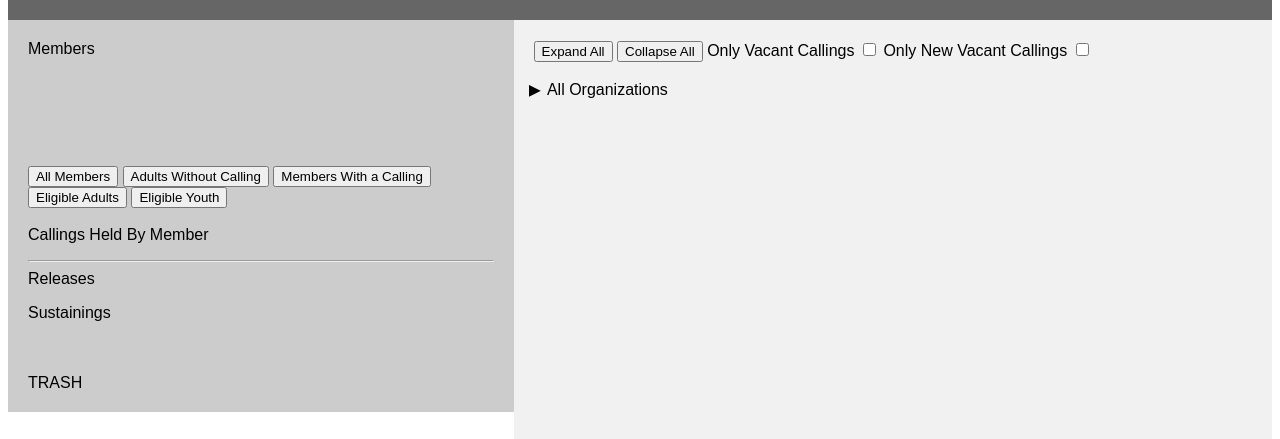
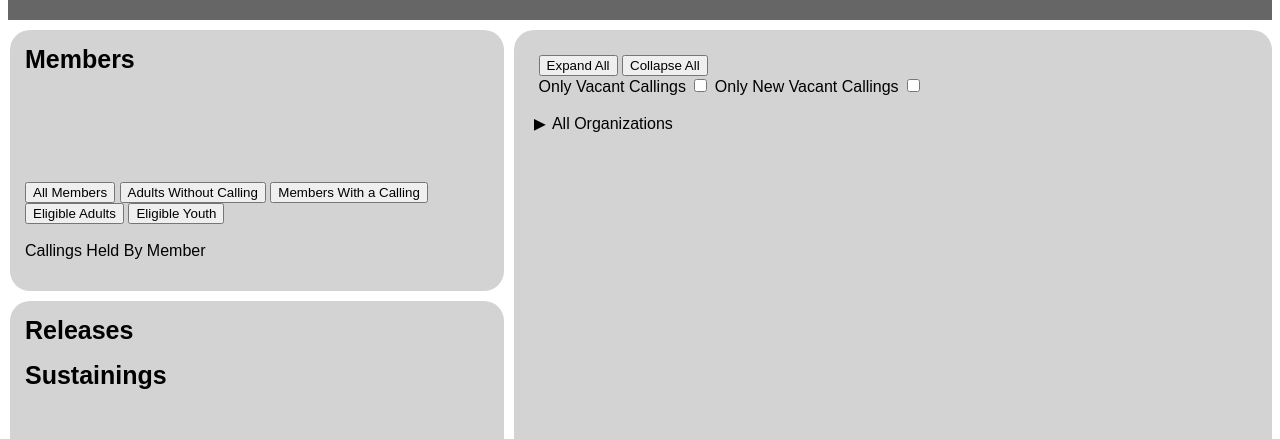
Before and after one commit to smartybryan/callingboard, a plain HTML site: page web/html/index.html in a window 1280 px wide. Shown: the part 92-531 px from the top of the page. Drawn offline with Linux system fonts and the light colour scheme; no server answers.

Commit message:
Reorganized UI.

```diff
--- a/web/html/index.html
+++ b/web/html/index.html
@@ -14,7 +14,8 @@
 
 <section>
 	<nav>
-		<label for="members">Members</label>
+		<div class="section">
+			<label class="heading" for="members">Members</label>
 			<br>
 			<div id="member-scroller">
 				<ul id="members" ondragstart="drag(event)"></ul>
@@ -29,28 +30,31 @@
 
 			<label for="member-callings">Callings Held By Member</label>
 			<br>
-		<ul id="member-callings" name="member-callings" ondragstart="drag(event)" ></ul>
-
-		<hr/>
-
-		<label for="releases">Releases</label>
+			<div id="member-callings-scrollbar">
+				<ul id="member-callings" name="member-callings" ondragstart="drag(event)"></ul>
+			</div>
+		</div>
+		<div class="section">
+			<label class="heading" for="releases">Releases</label>
 			<ul id="releases" ondragstart="drag(event)" ondrop="drop(event)" ondragover="allowDrop(event)">
 			</ul>
 
-		<label for="sustainings">Sustainings</label>
+			<label class="heading" for="sustainings">Sustainings</label>
 			<ul id="sustainings" ondragstart="drag(event)">
 			</ul>
 
 			<br><br>
-<!--		<input type="button" onclick="transaction('undo-trans')" value="Undo">-->
-<!--		<input type="button" onclick="transaction('redo-trans')" value="Redo">-->
-		<span id="trash" ondrop="drop(event)" ondragover="allowDrop(event)">TRASH</span>
-
+			<input type="button" onclick="transaction('undo-trans')" value="Undo Last">
+			<input type="button" onclick="transaction('redo-trans')" value="Redo Last">
+			<span id="trash" ondrop="drop(event)" ondragover="allowDrop(event)">&#128465;</span>
+		</div>
 	</nav>
 
 	<article>
+		<div class="section">
 			<input type="button" onclick="expandCollapseTree('e')" value="Expand All">
 			<input type="button" onclick="expandCollapseTree('c')" value="Collapse All">
+			<br>
 			<label for="all-vacancies">Only Vacant Callings</label>
 			<input id="all-vacancies" type="checkbox" onclick="refreshFromModel()" value="all-vacancies">
 			<label for="new-vacancies">Only New Vacant Callings</label>
@@ -64,6 +68,7 @@
 						</ul>
 					</li>
 				</ul>
+			</div>
 		</div>
 	</article>
 </section>
--- a/web/html/js/callorg.css
+++ b/web/html/js/callorg.css
@@ -19,9 +19,12 @@ header {
 nav {
 	float: left;
 	width: 40%;
-	background: #ccc;
+	background: white;
 	padding: 20px;
 	overflow: auto;
+	padding-left: 2px;
+	padding-right: 10px;
+	padding-top: 10px;
 }
 
 /* Style the list inside the menu */
@@ -31,10 +34,13 @@ nav ul {
 }
 
 article {
+	border-radius: 20px;
 	float: left;
-	padding: 20px;
+	padding: 10px;
+	margin-top: 10px;
+	margin-bottom: 10px;
 	width: 60%;
-	background-color: #f1f1f1;
+	background-color: lightgray;
 	overflow: auto;
 }
 
@@ -70,6 +76,15 @@ footer {
 	margin-left: -5px;
 }
 
+#member-callings-scroller {
+	height: 100px;
+	width: 250px;
+	overflow: auto;
+	float: left;
+	position: relative;
+	margin-left: -5px;
+}
+
 li.member-row {
 	border-radius: 20px;
 	text-indent: 15px;
@@ -94,6 +109,24 @@ ul, #ward {
 	float: left;
 	position: relative;
 	margin-left: -5px;
+}
+
+#trash
+{
+	font-size: 30px;
+	float: right;
+}
+
+.heading {
+	font-size: 25px;
+	font-weight: bold;
+}
+
+.section {
+	border-radius: 20px;
+	background-color: lightgrey;
+	padding: 15px;
+	margin-bottom: 10px;
 }
 
 li.calling-row {
--- a/web/html/js/callorg.js
+++ b/web/html/js/callorg.js
@@ -1,6 +1,6 @@
 const VACANT = "Calling Vacant";
 const ALL_ORGS = "All Organizations";
-const RELEASE_DROP_ENABLER = "(Drag calling here to release)";
+const RELEASE_DROP_ENABLER = "[Drag calling here to release]";
 const MESSAGE_RELEASE_ONLY = "You can only drag this calling into Releases.";
 const MESSAGE_RELEASE_VACANT = "You cannot drag a vacant calling into Releases.";
 const MESSAGE_RELEASE_SUSTAINED_DROP = "You may not drop a Released or Sustained calling here. Drop it in the Trash to undo.";
```
Lines whose indentation alone changed are shown as unchanged.
